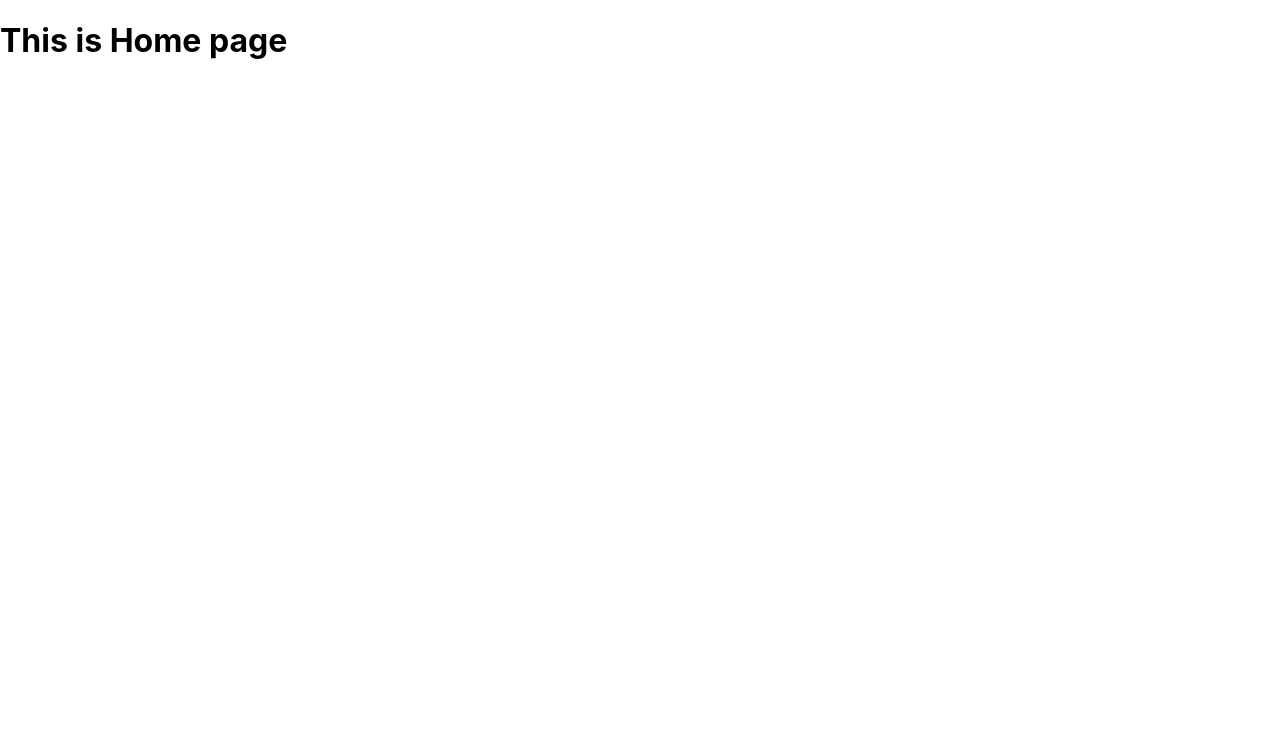
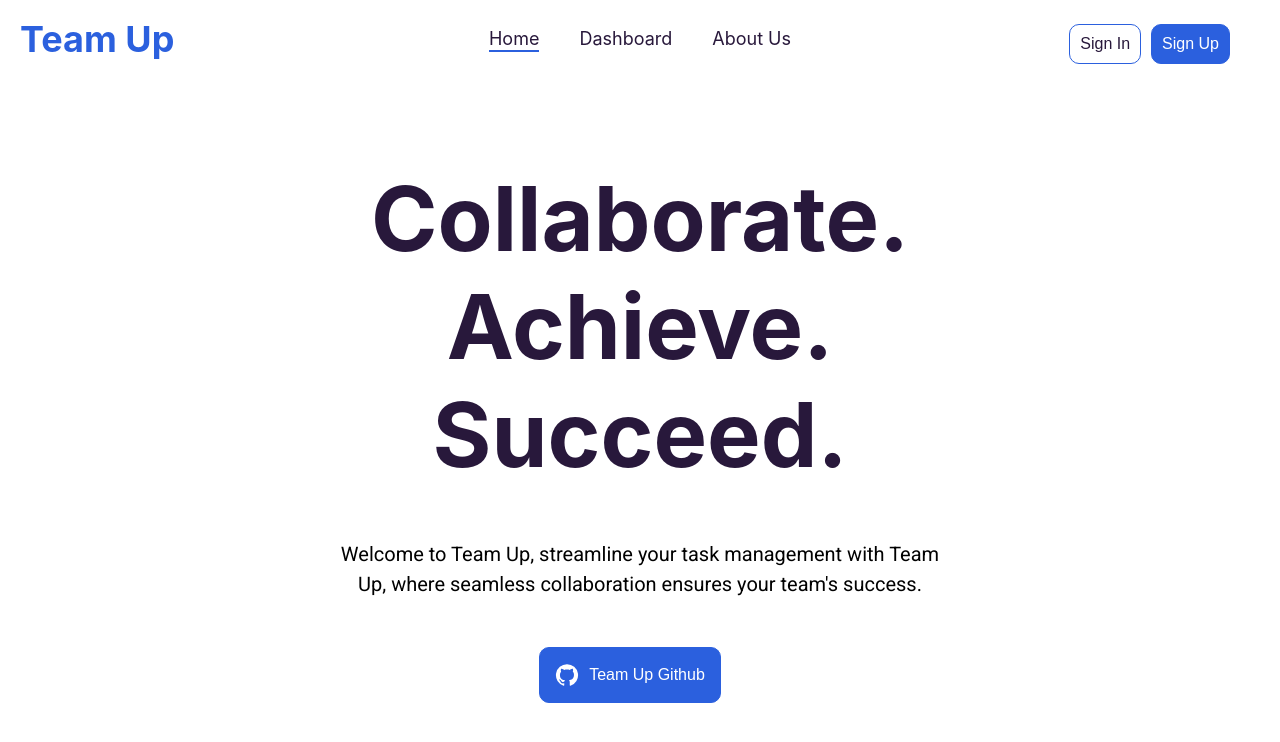
Before and after one commit to VanshVg/SquadUp, a React (Create React App) app in the folder clientside/: page / in a window 1280 px wide. Shown: the top 742 px of the page. Built offline with nearby package versions, Linux system fonts and the light colour scheme.

Commit message:
Added Home page and Navbar component

```diff
--- a/clientside/package.json
+++ b/clientside/package.json
@@ -3,8 +3,12 @@
   "version": "0.1.0",
   "private": true,
   "dependencies": {
+    "@emotion/react": "^11.11.1",
+    "@emotion/styled": "^11.11.0",
     "@fortawesome/free-solid-svg-icons": "^6.4.2",
     "@fortawesome/react-fontawesome": "^0.2.0",
+    "@mui/icons-material": "^5.14.7",
+    "@mui/material": "^5.14.7",
     "@testing-library/jest-dom": "^5.17.0",
     "@testing-library/react": "^13.4.0",
     "@testing-library/user-event": "^13.5.0",
--- a/clientside/public/index.html
+++ b/clientside/public/index.html
@@ -5,16 +5,17 @@
     <link rel="icon" href="%PUBLIC_URL%/favicon.ico" />
     <meta name="viewport" content="width=device-width, initial-scale=1" />
     <meta name="theme-color" content="#000000" />
-    <meta
-      name="description"
-      content="Web site created using create-react-app"
-    />
+    <meta name="description" content="Web site created using create-react-app" />
     <link rel="apple-touch-icon" href="%PUBLIC_URL%/logo192.png" />
     <!--
       manifest.json provides metadata used when your web app is installed on a
       user's mobile device or desktop. See https://developers.google.com/web/fundamentals/web-app-manifest/
     -->
     <link rel="manifest" href="%PUBLIC_URL%/manifest.json" />
+    <link
+      rel="stylesheet"
+      href="https://fonts.googleapis.com/css2?family=Roboto:wght@300;400;500;700&display=swap"
+    />
     <!--
       Notice the use of %PUBLIC_URL% in the tags above.
       It will be replaced with the URL of the `public` folder during the build.
--- /dev/null
+++ b/clientside/src/components/navbar/Navbar.css
@@ -0,0 +1,85 @@
+.navbar {
+  display: flex;
+  justify-content: space-between;
+  align-items: center;
+  color: #28183b;
+  padding: 10px 20px;
+}
+
+.navbar-left {
+  flex: 1;
+}
+
+.team-up-logo {
+  font-size: 36px;
+  font-weight: bold;
+  color: #2b60de;
+}
+
+.team-up-logo:hover {
+  cursor: pointer;
+}
+
+.navbar-middle {
+  flex: 2;
+  text-align: center;
+  font-size: 18px;
+}
+
+.navbar-options {
+  list-style-type: none;
+  padding: 0;
+}
+
+.navbar-option {
+  display: inline-block;
+  margin: 0 20px;
+  cursor: pointer;
+  position: relative;
+}
+
+.navbar-option.active:after {
+  content: "";
+  display: block;
+  width: 100%;
+  height: 2px;
+  background-color: #2b60de;
+  position: absolute;
+  bottom: -3px;
+  left: 0;
+}
+
+.navbar-right {
+  flex: 1;
+  text-align: right;
+}
+
+.sign-in-button {
+  background-color: white;
+  color: #28183b;
+  border: 1px solid #2b60de;
+  border-radius: 10px;
+  cursor: pointer;
+  font-size: 16px;
+}
+
+.sign-up-button {
+  background-color: #2b60de;
+  color: white;
+  border: 1px solid #2b60de;
+  border-radius: 10px;
+  cursor: pointer;
+  font-size: 16px;
+  margin-left: 10px;
+  margin-right: 30px;
+}
+
+.sign-in-button:hover {
+  background-color: #2b60de;
+  color: white;
+}
+
+.sign-up-button:hover {
+  background-color: white;
+  color: black;
+}
--- /dev/null
+++ b/clientside/src/components/navbar/Navbar.jsx
@@ -0,0 +1,25 @@
+import React from "react";
+import "./Navbar.css";
+
+const Navbar = () => {
+  return (
+    <nav className="navbar">
+      <div className="navbar-left">
+        <div className="team-up-logo">Team Up</div>
+      </div>
+      <div className="navbar-middle">
+        <ul className="navbar-options">
+          <li className="navbar-option active">Home</li>
+          <li className="navbar-option">Dashboard</li>
+          <li className="navbar-option">About Us</li>
+        </ul>
+      </div>
+      <div className="navbar-right">
+        <button className="sign-in-button">Sign In</button>
+        <button className="sign-up-button">Sign Up</button>
+      </div>
+    </nav>
+  );
+};
+
+export default Navbar;
--- a/clientside/src/pages/Auth/Auth.css
+++ b/clientside/src/pages/Auth/Auth.css
@@ -37,7 +37,7 @@ input::placeholder {
 }
 
 input:valid {
-  border-color: #1569c7;
+  border-color: #2b60de;
 }
 
 .input-group {
@@ -52,7 +52,7 @@ input:valid {
 button {
   margin-top: 10px;
   padding: 10px;
-  background-color: #1569c7;
+  background-color: #2b60de;
   color: white;
   border: none;
   border-radius: 4px;
@@ -71,7 +71,7 @@ button:hover {
 }
 
 .login-link a {
-  color: #007bff;
+  color: #2b60de;
   text-decoration: none;
 }
 
--- /dev/null
+++ b/clientside/src/pages/Home.css
@@ -0,0 +1,63 @@
+.homepage-container {
+  display: flex;
+  flex-direction: column;
+  align-items: center;
+  justify-content: center;
+  height: 70vh;
+  /* background-color: #afdcec; */
+}
+
+.slogan {
+  font-size: 90px;
+  color: #28183b;
+  font-weight: bold;
+  margin: 50px 0;
+  line-height: 1.2;
+  text-align: center;
+}
+
+.slogan-line {
+  display: block;
+}
+
+.description {
+  font-size: 20px;
+  color: black;
+  line-height: 1.5;
+  max-width: 600px;
+  text-align: center;
+  font-family: "Roboto", sans-serif;
+}
+
+.home-buttons {
+  display: flex;
+  justify-content: center;
+}
+
+.github-button {
+  background-color: #2b60de;
+  color: white;
+  border: 1px solid #2b60de;
+  border-radius: 10px;
+  cursor: pointer;
+  font-size: 16px;
+  margin-left: 10px;
+  margin-right: 30px;
+  display: flex;
+  align-items: center;
+  padding: 15px;
+}
+
+.github-button-content {
+  display: flex;
+  align-items: center;
+}
+
+.github-button-content span {
+  margin-left: 10px;
+}
+
+.github-button:hover {
+  background-color: white;
+  color: black;
+}
--- a/clientside/src/pages/Home.jsx
+++ b/clientside/src/pages/Home.jsx
@@ -1,9 +1,31 @@
 import React from "react";
+import "./Home.css";
+import Navbar from "./../components/navbar/Navbar";
+import GitHubIcon from "@mui/icons-material/GitHub";
 
 const Home = () => {
   return (
     <>
-      <h1>This is Home page</h1>
+      <Navbar />
+      <div className="homepage-container">
+        <div className="slogan">
+          <div className="slogan-line">Collaborate.</div>
+          <div className="slogan-line">Achieve.</div>
+          <div className="slogan-line">Succeed.</div>
+        </div>
+        <div className="description">
+          Welcome to Team Up, streamline your task management with Team Up, where seamless
+          collaboration ensures your team's success.
+        </div>
+      </div>
+      <div className="home-buttons">
+        <button className="github-button">
+          <div className="github-button-content">
+            <GitHubIcon />
+            <span>Team Up Github</span>
+          </div>
+        </button>
+      </div>
     </>
   );
 };
```
Also changed, not shown: 1 other file (tests, documents, lock files or other folders).
